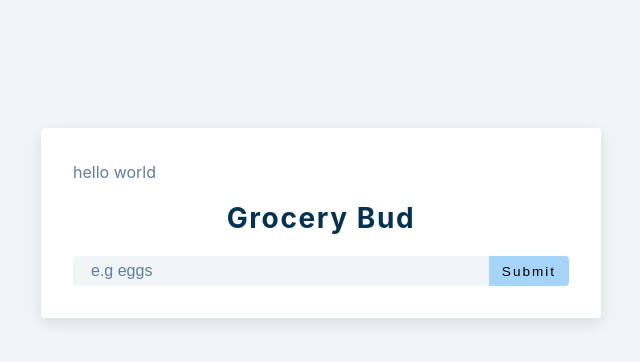
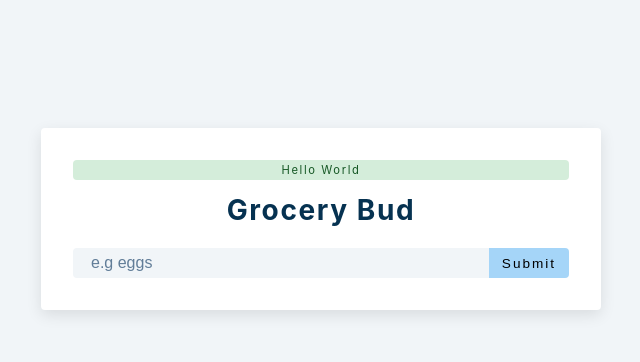
Before and after one commit to zainabturkmen/React-Projects, a React (Create React App) app in the folder react-projects-master/10-grocery-bud/setup/: page / in a window 1280 px wide. Shown: the top 362 px of the page, without its empty margins (319-959 px from the left). Built offline with nearby package versions, Linux system fonts and the light colour scheme; the HTML template or start-up script is replaced by a standard one.

Commit message:
grocery bud

```diff
--- a/react-projects-master/10-grocery-bud/setup/src/Alert.js
+++ b/react-projects-master/10-grocery-bud/setup/src/Alert.js
@@ -2,7 +2,7 @@ import React, { useEffect } from 'react'
 
 const Alert = ({type, msg, }) => {
   return (
-    <p>{msg}</p>
+    <p className={`alert alert-${type}`}>{msg}</p>
   )
 }
 
```
